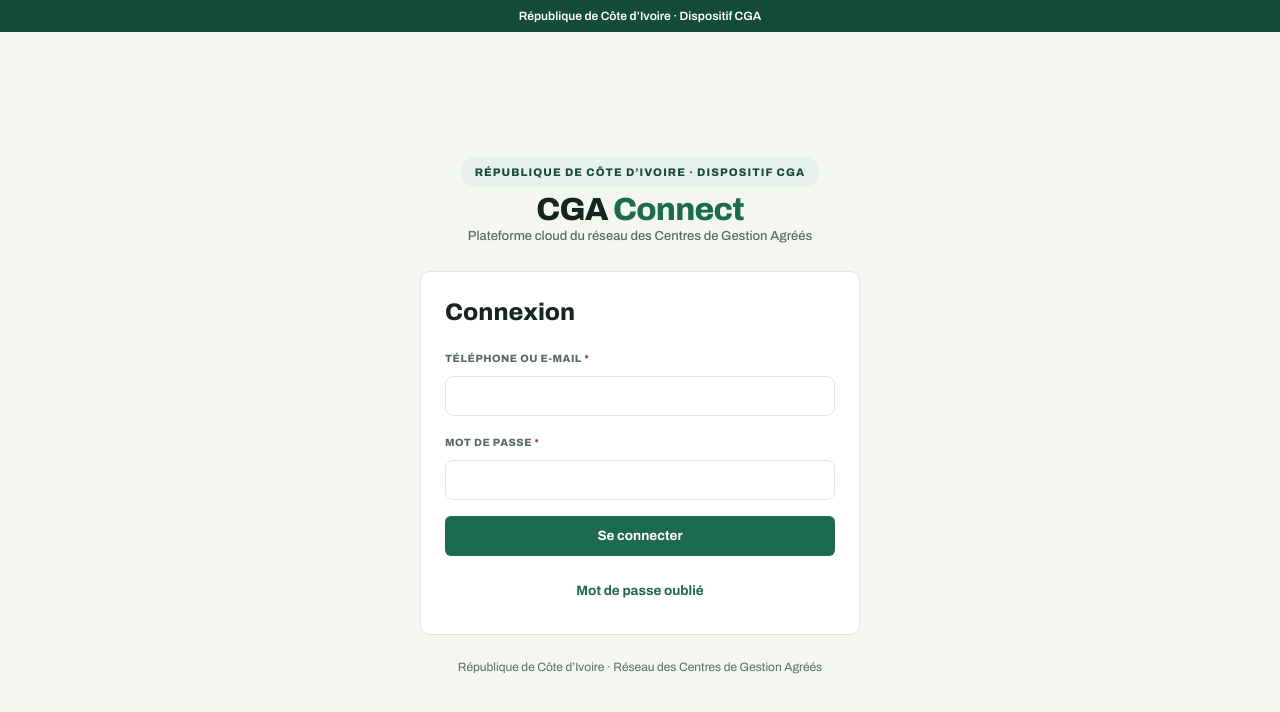
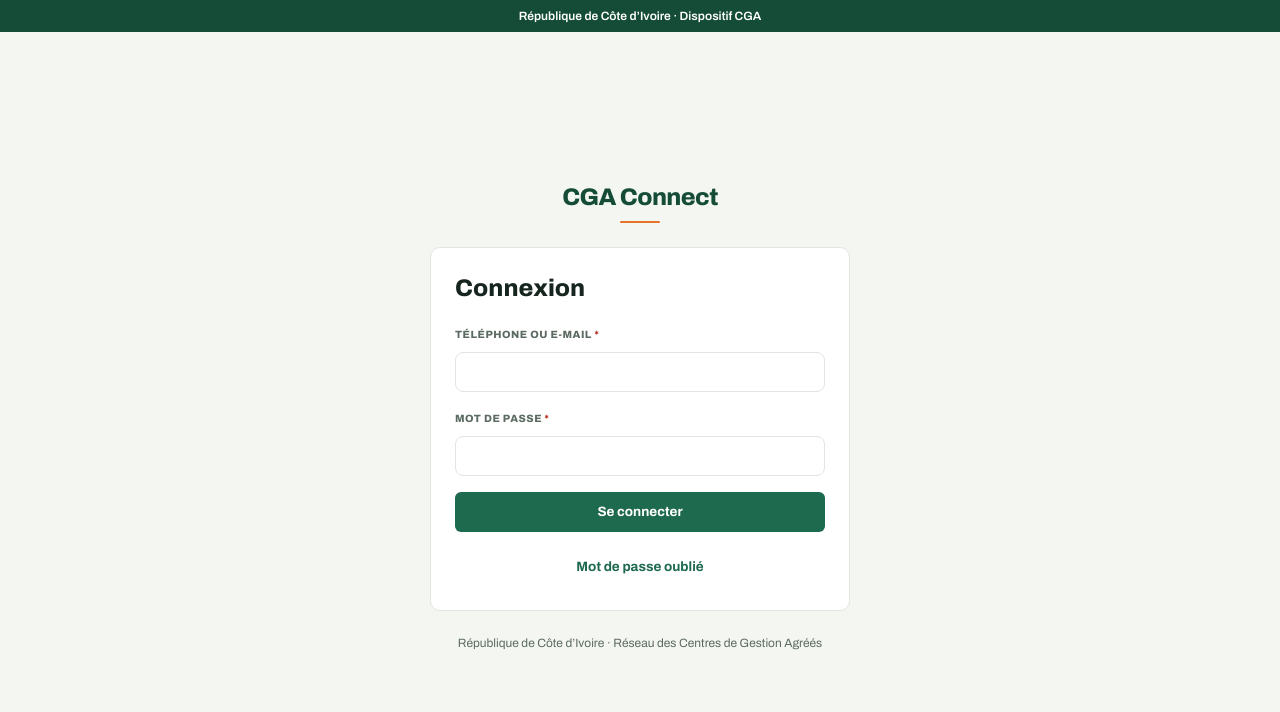
Before and after one commit to IT-dcknowing/cga-frontend, a React (Vite) app: page /connexion in a window 1280 px wide. Shown: the top 712 px of the page. Built offline with nearby package versions, Linux system fonts and the light colour scheme; no server answers.

Commit message:
fix(design): ajustement assertions et layout public-layout

```diff
--- a/src/components/layout/public-layout.tsx
+++ b/src/components/layout/public-layout.tsx
@@ -21,21 +21,15 @@ export function PublicLayout({ title, children }: PublicLayoutProps) {
       </p>
 
       <main className="flex flex-1 items-start justify-center px-4 py-8 md:items-center md:px-6">
-        <div className="w-full max-w-[440px]">
-          <div className="mb-6 text-center">
-            <span className="inline-block rounded-full bg-primary-soft px-3.5 py-1 text-[11px] font-extrabold uppercase tracking-widest text-primary-dark">
-              {fr.public.banner}
-            </span>
-            <p className="mt-3 text-center text-[32px] font-extrabold tracking-tight text-ink">
-              CGA <span className="text-primary">Connect</span>
-            </p>
-            <p className="mt-1 text-center text-[13px] font-medium text-muted">
-              Plateforme cloud du réseau des Centres de Gestion Agréés
-            </p>
-          </div>
+        <div className="w-full max-w-[420px]">
+          <p className="text-center text-page-title font-extrabold tracking-tight text-primary-dark">
+            {fr.public.brand}
+          </p>
+          {/* Liseré décoratif sous le titre (04-UX-UI §2 : `accent`, jamais pour du texte). */}
+          <span className="mx-auto mt-2 mb-6 block h-0.5 w-10 rounded-full bg-accent" />
 
-          <Card className="rounded-card border border-border bg-card p-6 shadow-none">
-            <CardContent className="p-0">
+          <Card className="rounded-card border border-border bg-card shadow-none">
+            <CardContent className="p-6">
               <h1 className="text-page-title-mobile font-extrabold text-ink md:text-page-title">
                 {title}
               </h1>
```
